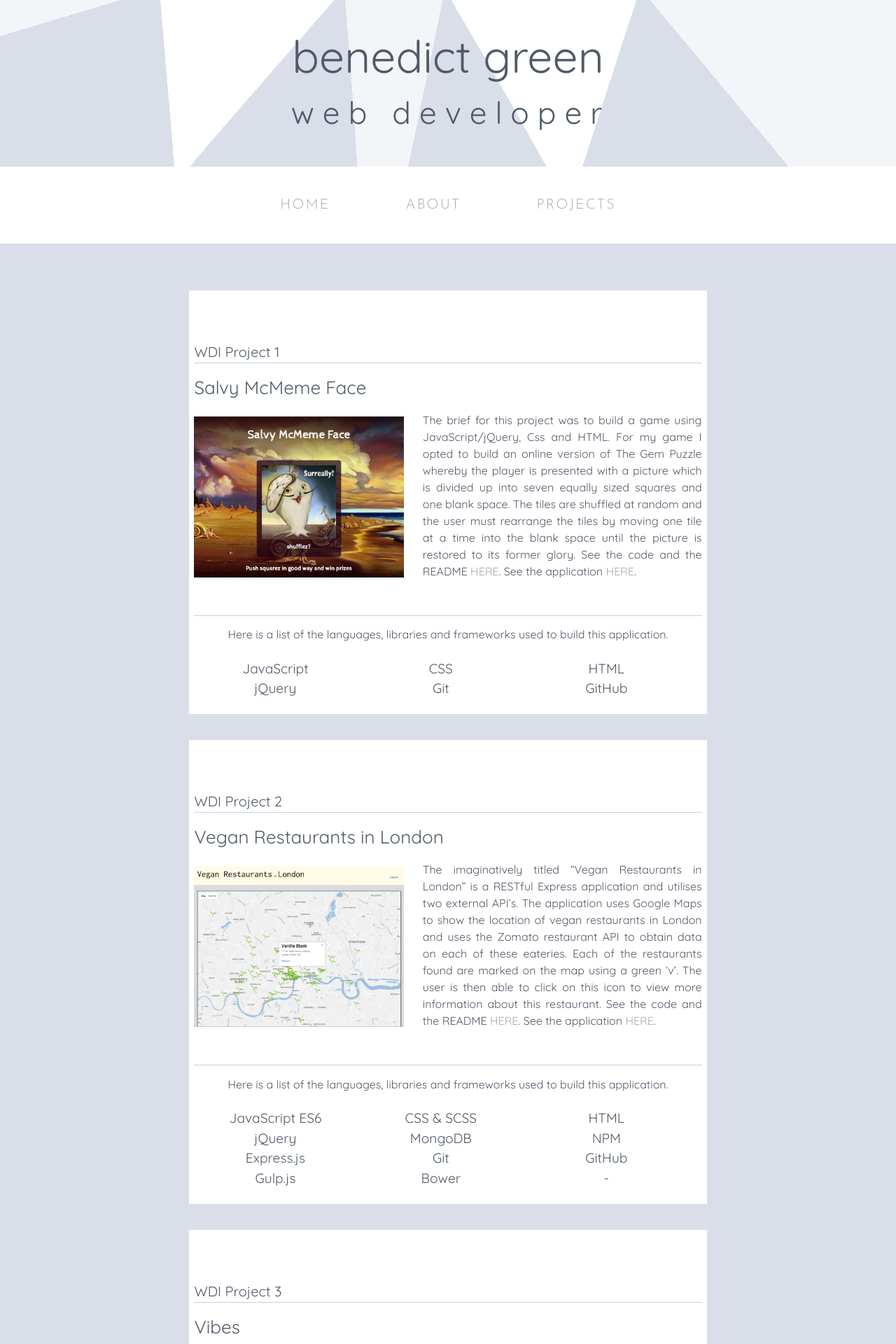
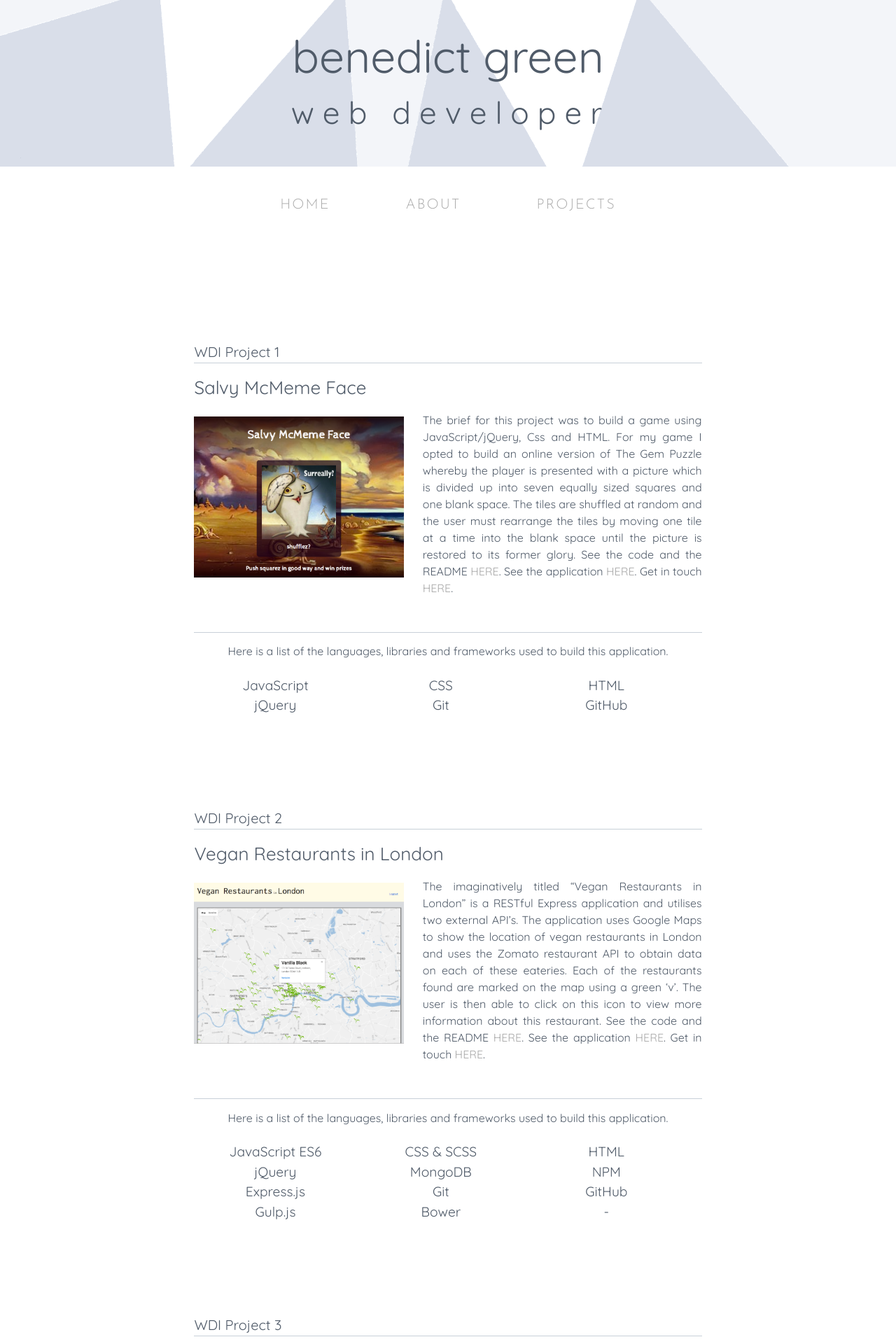
Before and after one commit to BRHGreen/BRHGreen-portfolio, a Jekyll site: the page built from projects.html, in a window 1280 px wide. Shown: the top 1920 px of the page at 70% size. Built offline with Jekyll 4.4.1, drawn with Linux system fonts in a browser that asks for light colours; nearby versions of some CDN libraries; some of the changed text lies outside the part shown.

Commit message:
more responsive formatting

```diff
--- a/css/style.scss
+++ b/css/style.scss
@@ -211,11 +211,6 @@
   }
 }
 
-
-.home{
-  padding-bottom: 5em;
-}
-
 /**
 * Site header
 */
@@ -417,7 +412,7 @@
 .home {
   max-width: 64%;
   margin: 0 auto;
-  padding-bottom: 5%;
+  padding-bottom: 90px;
   p {
     font-size: 1.2em;
     word-wrap: break-word;
@@ -428,6 +423,11 @@
     padding: 0;
   }
 }
+.header-padding-index {
+  height: 50px;
+  width: 100%;
+  // background-color: $grey-color-light;
+}
 
 // about-page
 .about-section {
@@ -437,6 +437,7 @@
   padding-bottom: 1%;
   padding-left: 2%;
   padding-right: 2%;
+  width: 100%;
 }
 
 .me {
@@ -545,7 +546,7 @@
 .header-padding {
   height: 30px;
   width: 100%;
-  background-color: $grey-color-light;
+  // background-color: $grey-color-light;
 }
 
 .projects-wrapper {
@@ -645,8 +646,9 @@
 */
 .page-content {
   padding: 0;
-  background-color: $grey-color-light;
+  background-color: #ffffff;
 }
+
 .page-heading {
   font-size: 20px;
 }
--- a/index.html
+++ b/index.html
@@ -2,7 +2,10 @@
 layout: default
 ---
 
+<div class="header-padding-index"></div>
 
+<div class="home">
   <p>
     Hello there. Welcome to my website. As you can see from the conspicuously large typeface on the header my name is Benedict Green and I am a Web Developer. Hit the <a class="page-link" href="/about/">about</a> tab for more details on my skills and experience. Hit the <a class="page-link" href="/projects/">projects</a> tab to see the results of my labours as a web developer or get in touch via any of the <a href="#site-footer">contact links</a> at the bottom of the page.
   </p>
+</div>
--- a/projects.html
+++ b/projects.html
@@ -12,7 +12,7 @@
   <div id="salvy" class="project-pictures"></div>
   <div class="projects-text-box">
     <p class="projects-text">The brief for this project was to build a game using JavaScript/jQuery, Css and HTML. For my game I opted to build an online version of  The Gem Puzzle whereby the player is presented with a picture which is divided up into seven equally sized squares and one blank space. The tiles are shuffled at random and the user must rearrange the tiles by moving one tile at a time into the blank space until the picture is restored to its former glory. See the code and the README <a href="https://github.com/BRHGreen/wdi-project-1" target="_blank">here</a>.
-      See the application <a href="https://salvy.herokuapp.com/" target="_blank">here</a>.</p>
+      See the application <a href="https://salvy.herokuapp.com/" target="_blank">here</a>. Get in touch <a href="#site-footer">here</a>.</p>
   </div>
 </div>
 
@@ -51,7 +51,7 @@
 
   <div class="projects-text-box">
     <p class="projects-text">The imaginatively titled “Vegan Restaurants in London” is a RESTful Express application and utilises two external API’s. The application uses Google Maps to show the location of vegan restaurants in London and uses the Zomato restaurant API to obtain data on each of these eateries. Each of the restaurants found are marked on the map using a green ‘v’. The user is then able to click on this icon to view more information about this restaurant.  See the code and the README <a href="https://github.com/BRHGreen/wdi-project-2" target="_blank">here</a>.
-      See the application <a href="https://vegan-london.herokuapp.com/" target="_blank">here</a>.</p>
+      See the application <a href="https://vegan-london.herokuapp.com/" target="_blank">here</a>. Get in touch <a href="#site-footer">here</a>.</p>
   </div>
 </div>
 <div class="projects-tech">
@@ -94,8 +94,7 @@
   <div id="vibes" class="project-pictures"></div>
   <div class="projects-text-box">
     <p class="projects-text">This is a MEAN stack application. As a group project we were required to use GitHub extensively to share/merge code. The application helps people exchange skills. Each user can post up something with which they require help and would then be able to ‘swipe through’ (in a Tinder-esque manner) other users’ profiles to see if there was any way in which they could help other users. The site includes a messaging service which users can use to communicate with one another when they had agreed to help each other out. See the code and the README <a href="https://github.com/BRHGreen/wdi-project-3" target="_blank">here</a>.
-      See the application <a href="https://good-vibe-ratings.herokuapp.com" target="_blank">here</a>
-    </p>
+      See the application <a href="https://good-vibe-ratings.herokuapp.com" target="_blank">here</a>. Get in touch <a href="#site-footer">here</a>.</p>
   </div>
 </div>
 <div class="projects-tech">
@@ -139,8 +138,7 @@
 
   <div class="projects-text-box">
     <p class="projects-text">This application uses an Angular front-end and a Rails back-end. It is an authenticated application designed to help the user expand their vocabulary. It invites the user to input a word for which they want more information. Once submitted the application populates that word’s page with  etymological information from a dictionary API. It also allows the user to input and save information. For authentication I used JWT and Bcrypt and for the dictionary API I used Persons Dictionary API.   See the code and the README <a href="https://github.com/BRHGreen/wdi-project-4-frontend" target="_blank">here</a>.
-      See the application <a href="https://lexmachine.herokuapp.com/" target="_blank">here</a>
-    </p>
+      See the application <a href="https://lexmachine.herokuapp.com/" target="_blank">here</a>. Get in touch <a href="#site-footer">here</a>.</p>
   </div>
 </div>
 <div class="projects-tech">
```
Also changed, not shown: about.html (line endings or trailing spaces), images/Portfolio-background.png (added), 5 other files.
